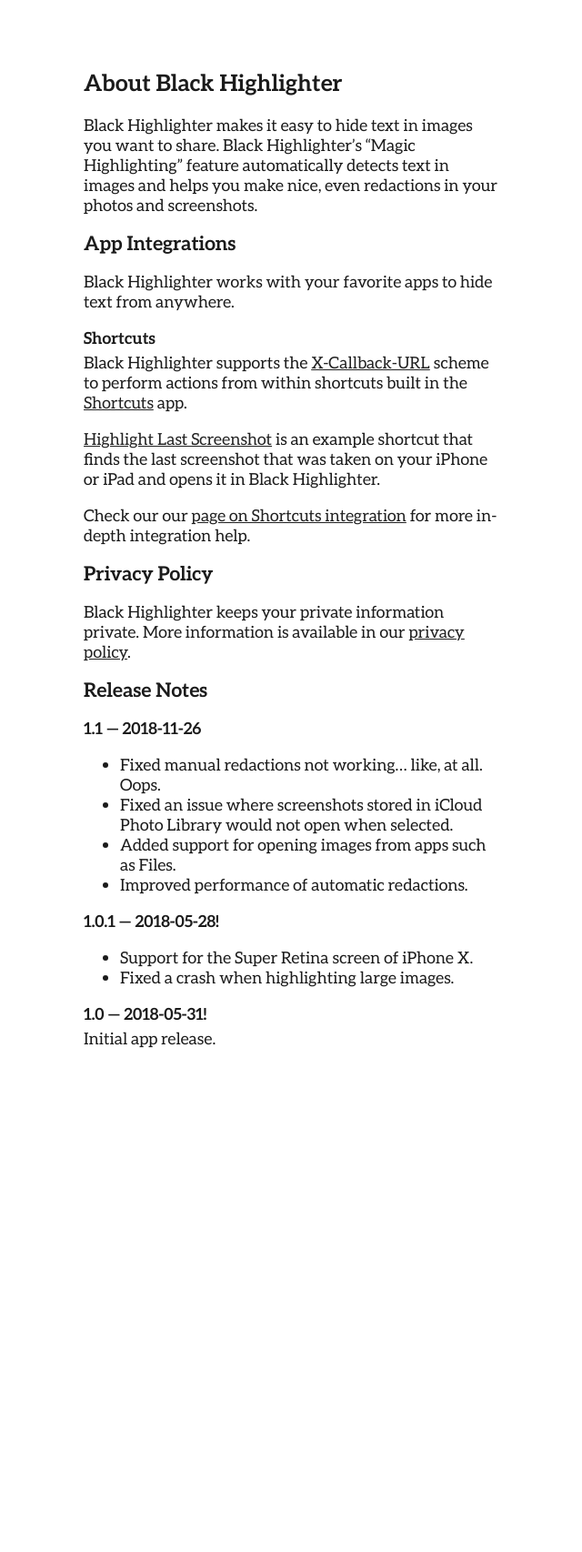
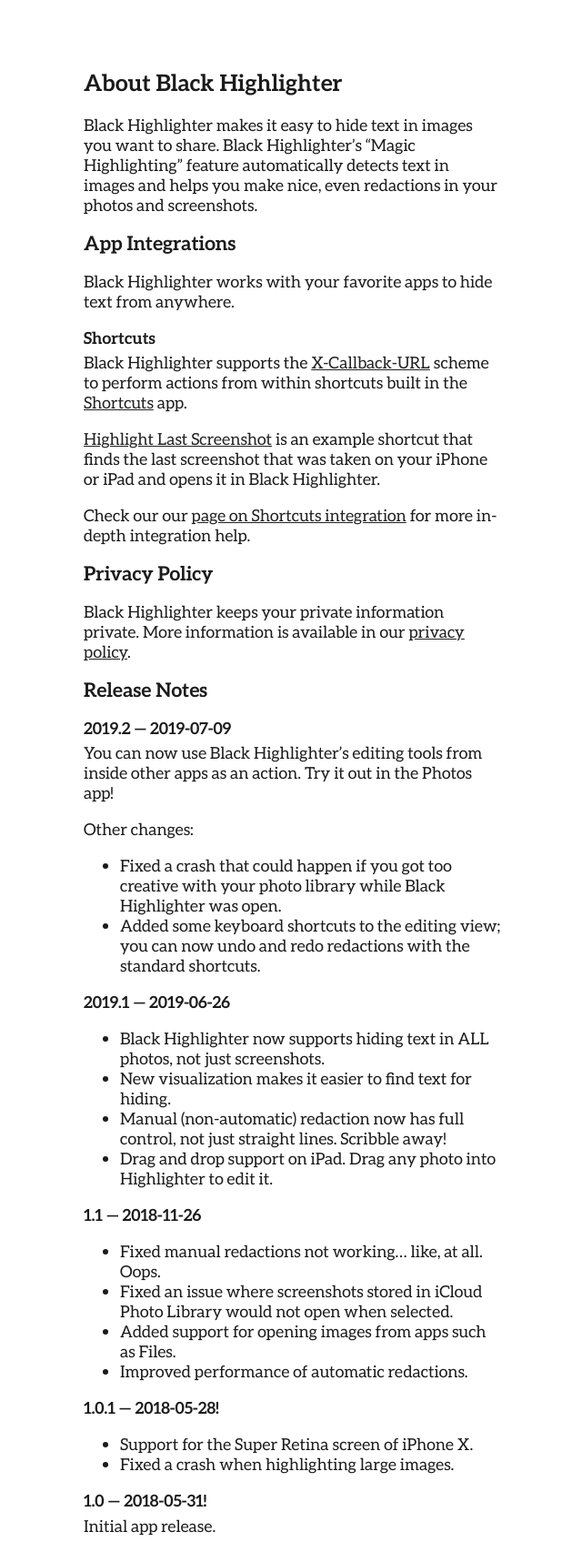
Before and after one commit to cocoatype/blackhighlighter.app, a Jekyll site: the page built from about.md, in a window 1280 px wide. Shown: the whole page at 91% size, without its empty margins (198-838 px from the left). Built offline with Jekyll 4.4.1, drawn with Linux system fonts in a browser that asks for light colours; before the commit the page ends 1170 px from its top, so only the background shows below that.

Commit message:
Update site for 2019.2 and 2019.1 releases

```diff
--- a/about.md
+++ b/about.md
@@ -24,6 +24,22 @@
 
 ## Release Notes
 
+### 2019.2 &mdash; 2019-07-09
+
+You can now use Black Highlighter's editing tools from inside other apps as an action. Try it out in the Photos app!
+
+Other changes:
+
+- Fixed a crash that could happen if you got too creative with your photo library while Black Highlighter was open.
+- Added some keyboard shortcuts to the editing view; you can now undo and redo redactions with the standard shortcuts.
+
+### 2019.1 &mdash; 2019-06-26
+
+- Black Highlighter now supports hiding text in ALL photos, not just screenshots.
+- New visualization makes it easier to find text for hiding.
+- Manual (non-automatic) redaction now has full control, not just straight lines. Scribble away!
+- Drag and drop support on iPad. Drag any photo into Highlighter to edit it.
+
 ### 1.1 &mdash; 2018-11-26
 
 - Fixed manual redactions not working… like, at all. Oops.
```
Also changed, not shown: Gemfile.lock (added), 1 other file.
